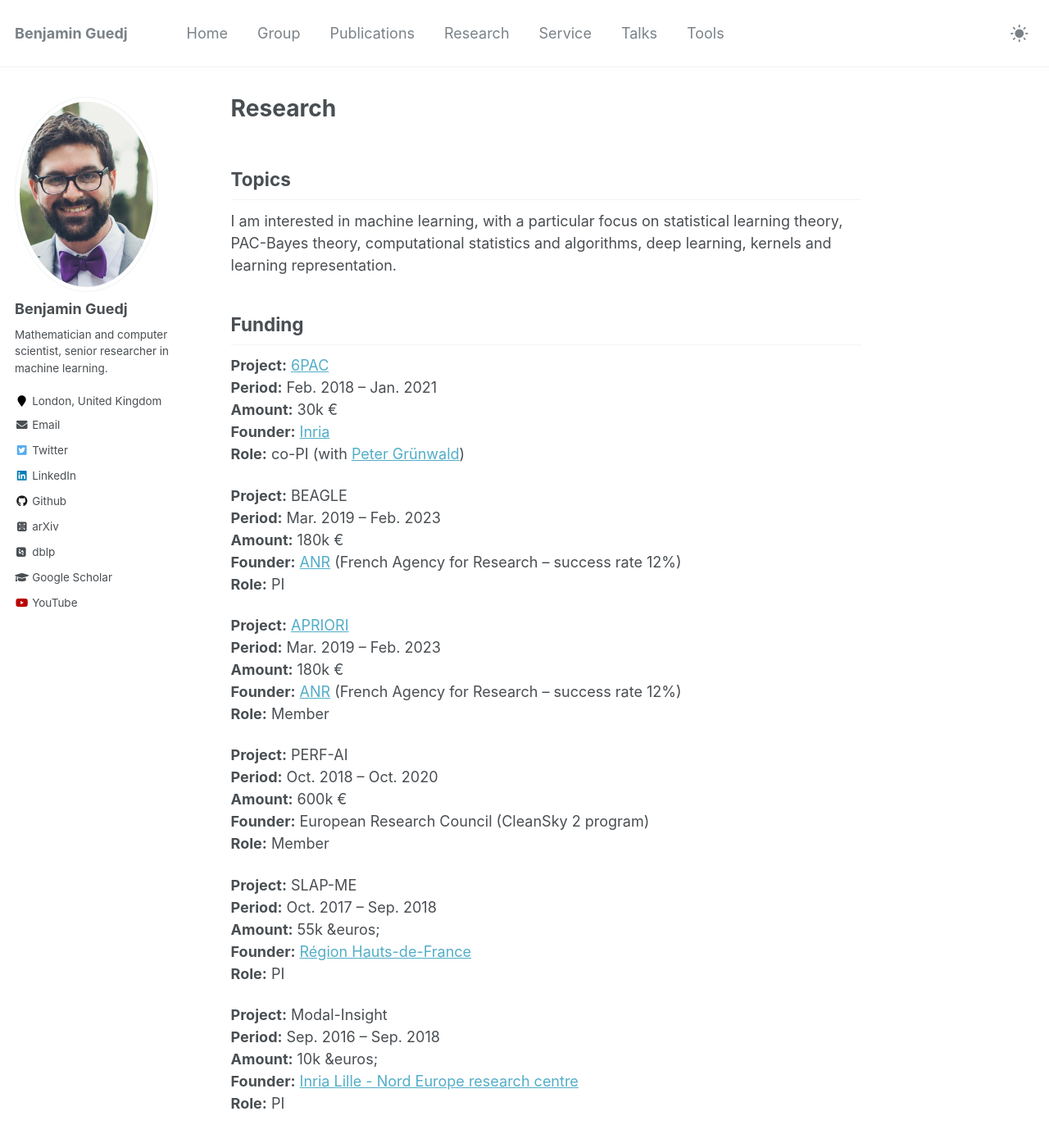
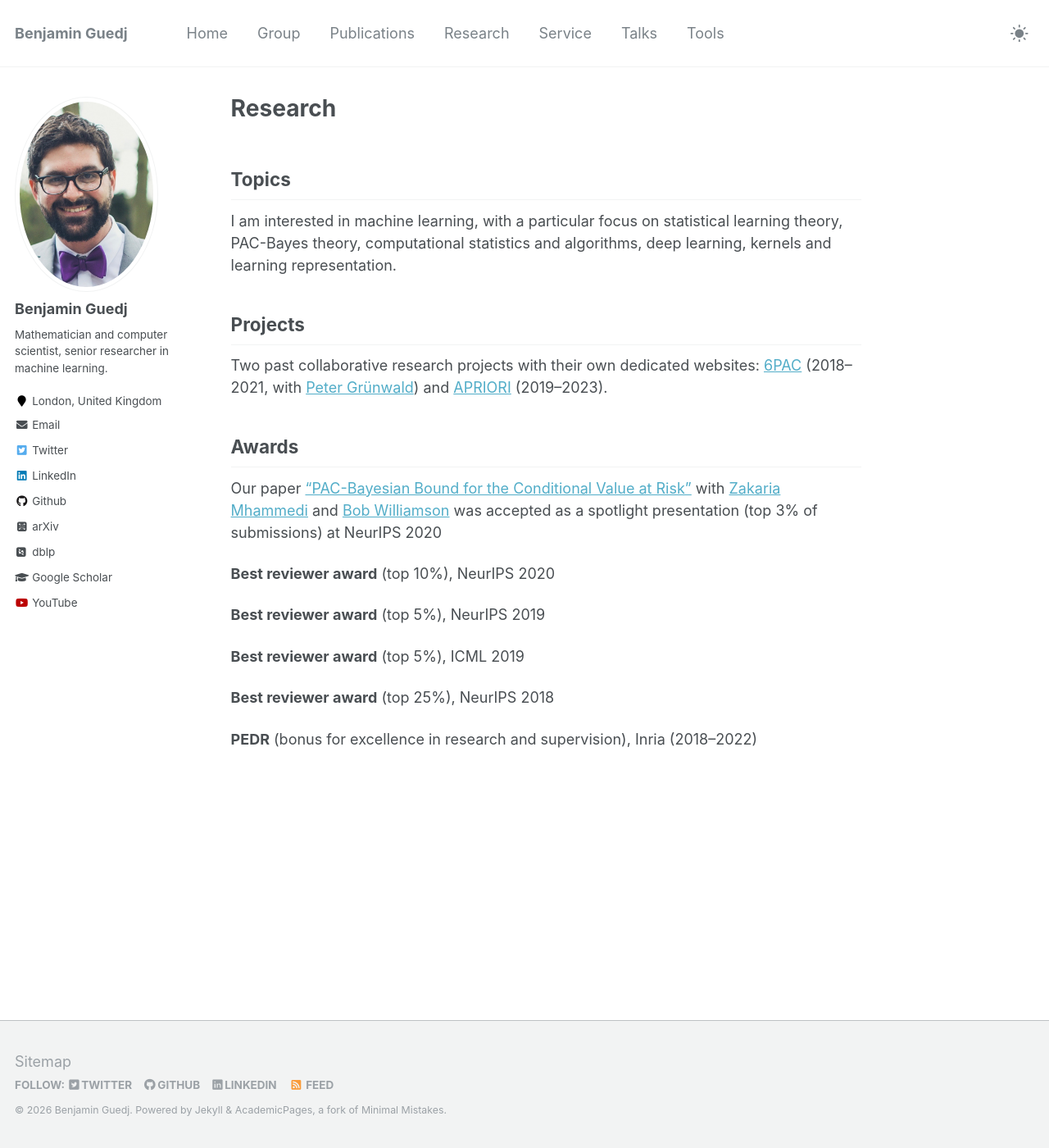
Before and after one commit to bguedj/bguedj.github.io, a Jekyll site: the page built from _pages/research.md, in a window 1280 px wide and 1400 px high. Shown: the whole window at 82% size. Built offline with Jekyll 4.4.1, drawn with Linux system fonts in a browser that asks for light colours; some web fonts are replaced.

Commit message:
Tools : retire AI-deadlines ; Research : remplace la table de funding par des liens vers 6PAC et APRIORI

```diff
--- a/_pages/research.md
+++ b/_pages/research.md
@@ -25,72 +25,9 @@ https://cran.r-project.org/web/packages/pacbpred/index.html
 
 https://i-pri.org/special/Biostatistics/Software/Geneland/ -->
 
-## Funding
+## Projects
 
-<!-- ### Current -->
-
-<!-- **Project:**
-**Period:**
-**Amount:**
-**Founder:**
-**Role:**
-**Details:**      -->
-
-**Project:** [6PAC](https://bguedj.github.io/6pac/)
-**Period:** Feb. 2018 -- Jan. 2021
-**Amount:** 30k &euro;
-**Founder:** [Inria](https://www.inria.fr)
-**Role:** co-PI (with [Peter Grünwald](https://safestatistics.com))
-<!-- **Details:** TBC     -->
-
-**Project:** BEAGLE
-**Period:** Mar. 2019 -- Feb. 2023
-**Amount:** 180k &euro;
-**Founder:** [ANR](https://anr.fr/en/) (French Agency for Research -- success rate 12%)
-**Role:** PI
-<!-- **Details:** TBC     -->
-
-**Project:** [APRIORI](https://project.inria.fr/apriori/)
-**Period:** Mar. 2019 -- Feb. 2023
-**Amount:** 180k &euro;
-**Founder:** [ANR](https://anr.fr/en/) (French Agency for Research -- success rate 12%)
-**Role:** Member
-<!-- **Details:** TBC     -->
-
-**Project:** PERF-AI
-**Period:** Oct. 2018 -- Oct. 2020
-**Amount:** 600k &euro;
-**Founder:** European Research Council (CleanSky 2 program)
-**Role:** Member
-<!-- **Details:** TBC      -->
-
-<!-- ### Past -->
-
-<!-- **Project:** NIPS 2017 workshop, "(Almost) 50 Shades of Bayesian Learning: PAC-Bayesian trends and insights"
-**Period:** Dec. 2017
-**Amount:** 8k &euros;
-**Founder:** [Inria](https://www.inria.fr/fr), [ElementAI](https://www.elementai.com) and [Labex CEMPI](https://math.univ-lille1.fr/~cempi/)
-**Role:** main organiser (with [Francis Bach](https://www.di.ens.fr/~fbach/) and [Pascal Germain](http://www.pascalgermain.info))
-**Details:** TBC      -->
-
-**Project:** SLAP-ME
-**Period:** Oct. 2017 -- Sep. 2018
-**Amount:** 55k &euros;
-**Founder:** [Région Hauts-de-France](https://www.hautsdefrance.fr)
-**Role:** PI
-<!-- **Details:** TBC      -->
-
-**Project:** Modal-Insight
-**Period:** Sep. 2016 -- Sep. 2018
-**Amount:** 10k &euros;
-**Founder:** [Inria Lille - Nord Europe research centre](https://www.inria.fr/fr/centre-inria-lille-nord-europe)
-**Role:** PI
-<!-- **Details:** TBC      -->
-
-
-<!-- ## Collaborators
-
-TBC -->
+Two past collaborative research projects with their own dedicated websites: [6PAC](https://bguedj.github.io/6pac/) (2018--2021, with [Peter Grünwald](https://safestatistics.com)) and [APRIORI](https://project.inria.fr/apriori/) (2019--2023).
 
 ## Awards
 
--- a/_pages/tools.html
+++ b/_pages/tools.html
@@ -5,10 +5,6 @@ permalink: /tools/
 author_profile: true
 classes: wide
 ---
-
-<h2>Deadlines for AI/ML conferences</h2>
-
-I used to maintain locally a clumsy spreadsheet to keep track of deadlines for AI/ML conferences. Now I'm using this and it's much nicer: <a href="https://bguedj.github.io/ai-deadlines/">https://bguedj.github.io/ai-deadlines</a>
 
 <h2>Translator</h2>
 
```
